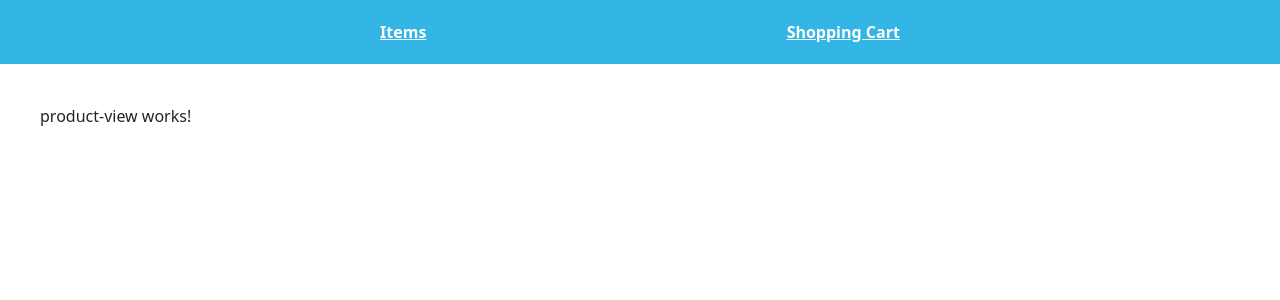
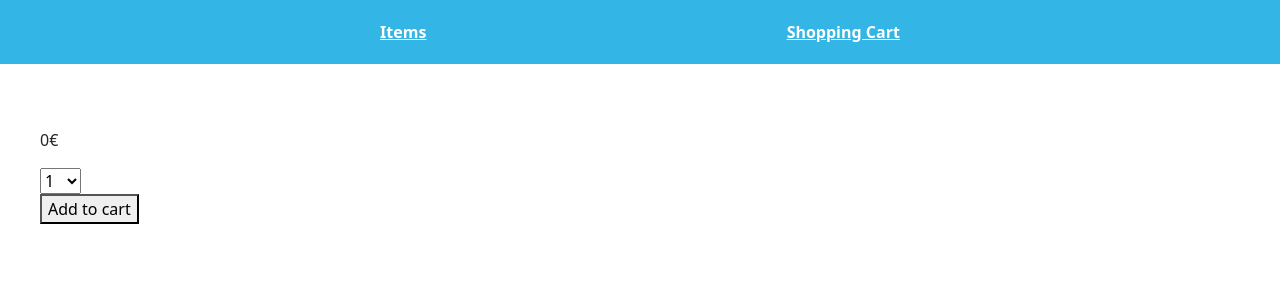
Before and after one commit to ernesgonzalez33/my-store, an Angular app: page /product/1 in a window 1280 px wide. Shown: the top 300 px of the page. Built offline with nearby package versions, Linux system fonts and the light colour scheme.

Commit message:
Add service for product view

```diff
--- a/src/app/store-front/components/product-view/product-view.component.html
+++ b/src/app/store-front/components/product-view/product-view.component.html
@@ -1 +1,11 @@
-<p>product-view works!</p>
+<h3>{{ product.name }}</h3>
+<img src="{{ product.url }}" alt="{{ product.description }}">
+<p>{{ product.price }}€</p>
+<select #quantity>
+    <option *ngFor="let o of options">
+        {{o}}
+     </option>
+</select>
+<br>
+<button (click)="onClick(quantity.value, product)">Add to cart</button>
+<br>
--- a/src/app/store-front/components/product-view/product-view.component.ts
+++ b/src/app/store-front/components/product-view/product-view.component.ts
@@ -1,4 +1,7 @@
 import { Component, OnInit } from '@angular/core';
+import { ProductViewService } from '../../services/product-view.service';
+import { Product } from 'src/app/models/Product';
+import { ShoppingCartService } from 'src/app/services/shopping-cart.service';
 
 @Component({
   selector: 'app-product-view',
@@ -7,9 +10,28 @@ import { Component, OnInit } from '@angular/core';
 })
 export class ProductViewComponent implements OnInit {
 
-  constructor() { }
+  product: Product;
+  options: number[] = [];
+
+  constructor(private productViewService: ProductViewService, private shoppingCartService: ShoppingCartService) {
+    this.product = {
+      id: 0,
+      name: '',
+      price: 0,
+      quantity: 0,
+      description: ''
+    };
+    this.options = [1, 2, 3, 4, 5, 6, 7, 8, 9, 10];
+  }
+
+  onClick(value:string, product: Product){
+    this.product.quantity = +value;
+    alert("You have added " + product.quantity + " " + product.name + " to the shopping cart");
+    this.shoppingCartService.addToShoppingCart(product);
+  }
 
   ngOnInit(): void {
+    this.product = this.productViewService.getProduct();
   }
 
 }
--- a/src/app/store-front/components/product/product.component.html
+++ b/src/app/store-front/components/product/product.component.html
@@ -1,5 +1,5 @@
 <h3>{{ product.name }}</h3>
-<a routerLink="/product/{{ product.id }}"><img src="{{ product.url }}" alt="{{ product.description }}"></a>
+<a routerLink="/product/{{ product.id }}" (click)="onClickImg(product)"><img src="{{ product.url }}" alt="{{ product.description }}"></a>
 <p>{{ product.price }}€</p>
 <select #quantity>
     <option *ngFor="let o of options">
--- a/src/app/store-front/components/product/product.component.ts
+++ b/src/app/store-front/components/product/product.component.ts
@@ -1,6 +1,7 @@
 import { Component, Input, OnInit } from '@angular/core';
 import { Product } from 'src/app/models/Product';
 import { ShoppingCartService } from 'src/app/services/shopping-cart.service';
+import { ProductViewService } from '../../services/product-view.service';
 
 @Component({
   selector: 'app-product',
@@ -11,7 +12,7 @@ export class ProductComponent implements OnInit {
   @Input() product: Product;
   options: number[] = [];
 
-  constructor(private shoppingCartService: ShoppingCartService) {
+  constructor(private shoppingCartService: ShoppingCartService, private productViewService: ProductViewService) {
     this.product = {
       id: 1,
       name: '',
@@ -30,4 +31,8 @@ export class ProductComponent implements OnInit {
     alert("You have added " + product.quantity + " " + product.name + " to the shopping cart");
     this.shoppingCartService.addToShoppingCart(product);
   }
+
+  onClickImg(product: Product){
+    this.productViewService.setProduct(product)
+  }
 }
--- /dev/null
+++ b/src/app/store-front/services/product-view.service.ts
@@ -0,0 +1,28 @@
+import { Injectable } from '@angular/core';
+import { Product } from 'src/app/models/Product';
+
+@Injectable({
+  providedIn: 'root'
+})
+export class ProductViewService {
+
+  product: Product;
+
+  constructor() {
+    this.product = {
+      id: 0,
+      name: '',
+      price: 0,
+      quantity: 0,
+      description: ''
+    };
+  }
+
+  getProduct(): Product {
+    return this.product;
+  }
+
+  setProduct(product: Product) {
+    this.product = product;
+  }
+}
```
Also changed, not shown: 1 other file (tests, documents, lock files or other folders).
